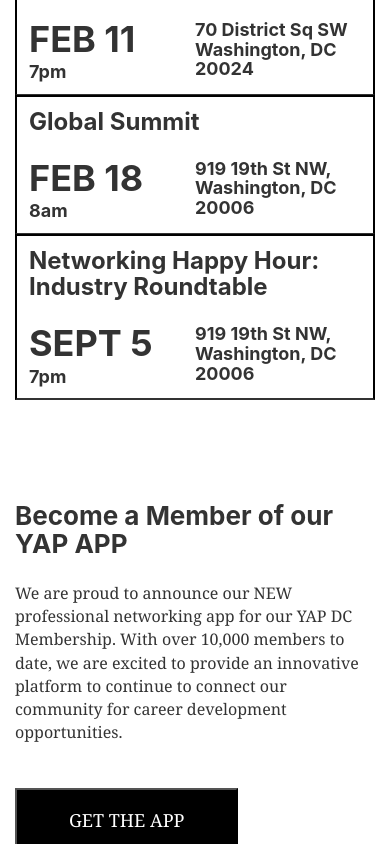
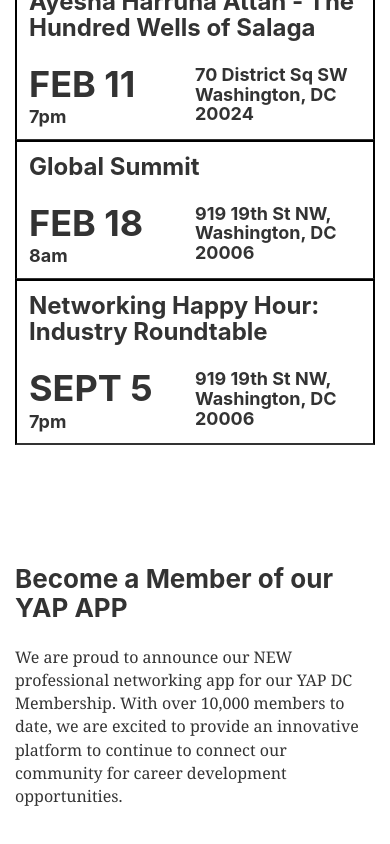
Before and after one commit to williamkwao/yap, a Gatsby site: page / in a window 390 px wide. Shown: the part 1156-2000 px from the top of the page. Built offline with nearby package versions, Linux system fonts and the light colour scheme; Gatsby itself is replaced by a stand-in of ours.

Commit message:
mobile styling

```diff
--- a/src/components/teamCardsLayout/teamCardsLayout.js
+++ b/src/components/teamCardsLayout/teamCardsLayout.js
@@ -58,8 +58,7 @@
   max-width: 100%;
   margin: auto;
   margin-top: 10px;
-  padding: 15px;
-
+  padding: 60px 15px;
   :hover {
     h1 {
       color: #fcbc19;
@@ -71,7 +70,7 @@
   .cards {
     display: grid;
     grid-template-columns: 50% 50%;
-    grid-column-gap: 10px;
+    grid-column-gap: 3px;
     grid-row-gap: 10px;
   }
   @media (min-width: 992px) {
--- a/src/pages/index.js
+++ b/src/pages/index.js
@@ -41,8 +41,8 @@
   }
 `
 const EventsSection = styled.section`
-  min-height: 800px;
-  padding: 15px;
+  min-height: 720px;
+  padding: 60px 15px;
   :hover {
     h1 {
       color: #fcbc19;
@@ -55,6 +55,7 @@
   }
 
   @media (min-width: 992px) {
+    min-height: 800px;
     padding: 80px 35px;
 
     h1 {
@@ -64,7 +65,7 @@
 `
 
 const MemberSection = styled.section`
-  padding: 15px;
+  padding: 60px 15px;
   display: grid;
   font-family: georgia, serif;
   :hover {
@@ -91,6 +92,7 @@
     color: #fff;
     padding: 19px 52px;
     transition: 0.5s;
+    border: none;
   }
   .yap-app-screenshot {
     display: none;
```
